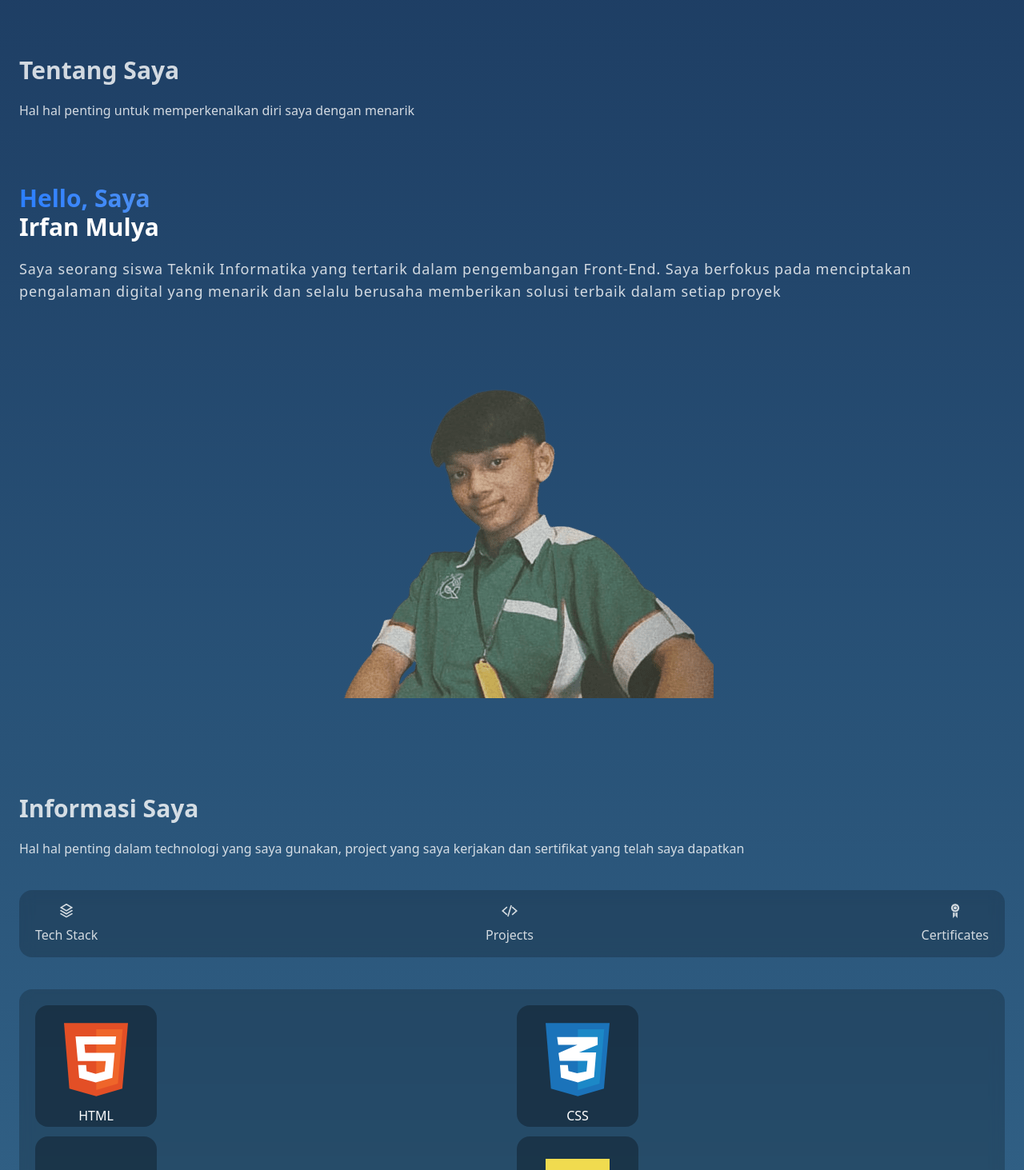
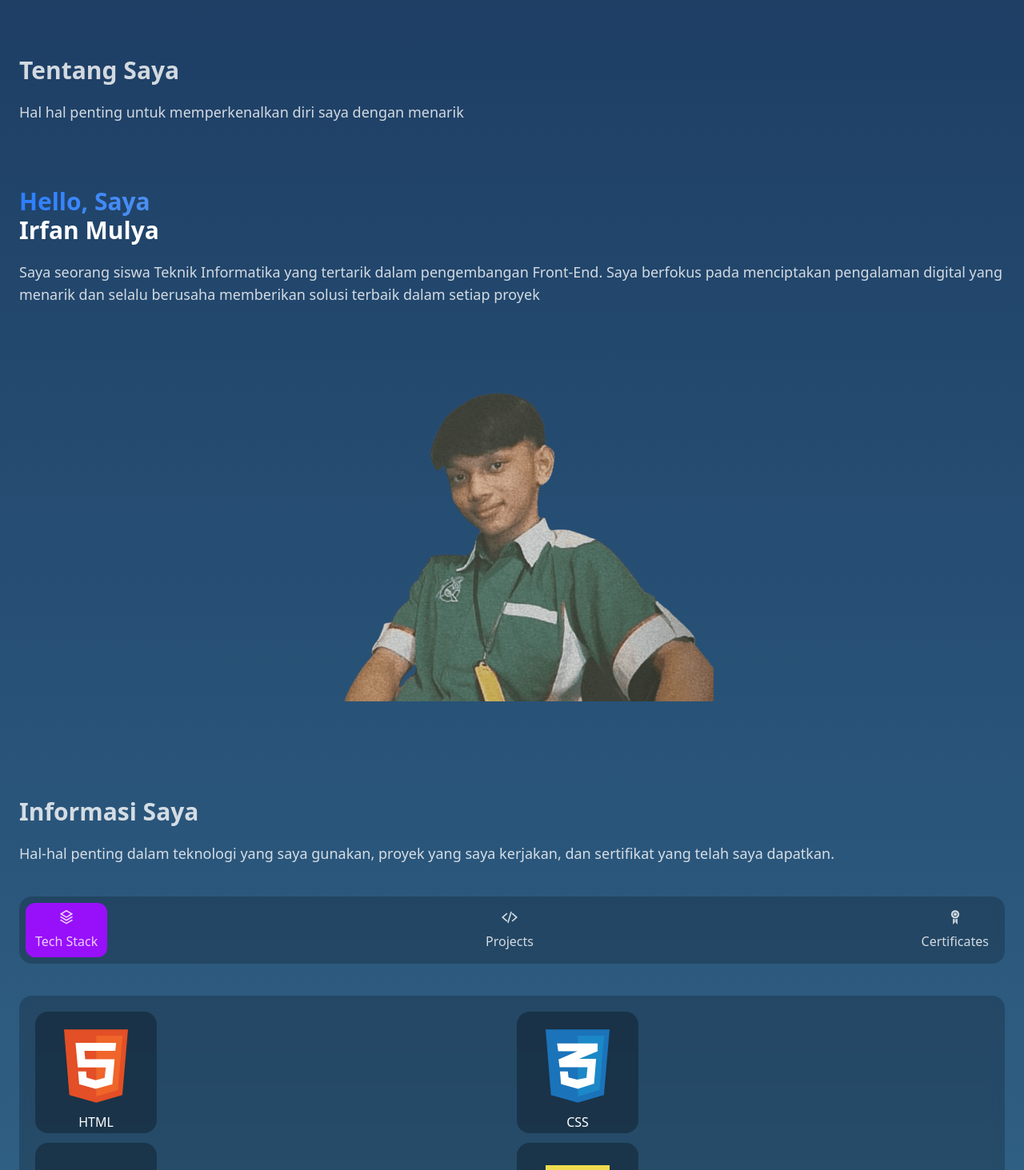
Before and after one commit to irfanmans/PORTOFOLIO, a React (Vite) app: page /main-home in a window 1280 px wide. Shown: the part 800-2263 px from the top of the page at 80% size. Built offline with nearby package versions, Linux system fonts and the light colour scheme.

Commit message:
add one state to use active mode

```diff
--- a/src/components/Footer.tsx
+++ b/src/components/Footer.tsx
@@ -9,7 +9,7 @@ export default function Footer() {
     <footer className="mt-30 px-6 py-10 bg-[#152C5B]">
       <div>
         <IconBrand src={footerImage} alt="footer-image" width={170} />
-        <p className="text-white/80 text-md tracking-wider mt-3 mb-8">
+        <p className="text-white/80 text-md mt-3 mb-8">
           Personal Website cara untuk memperkenalkan diri, khususnya pengetahuan
           dan achievement yang telah didapatkan
         </p>
--- a/src/parts/About.tsx
+++ b/src/parts/About.tsx
@@ -7,7 +7,7 @@ export default function About() {
       <div className="pt-30">
         <div className="text-white/80 pb-20">
           <h1 className="text-3xl font-bold">Tentang Saya</h1>
-          <p className="mt-5">
+          <p className="mt-5 text-lg">
             Hal hal penting untuk memperkenalkan diri saya dengan menarik
           </p>
         </div>
@@ -17,7 +17,7 @@ export default function About() {
               Hello, Saya
             </h1>
             <h1 className="text-3xl font-bold text-white">Irfan Mulya</h1>
-            <p className="mt-5 text-lg text-white/80 tracking-wider">
+            <p className="mt-5 text-lg text-white/80">
               Saya seorang siswa Teknik Informatika yang tertarik dalam
               pengembangan Front-End. Saya berfokus pada menciptakan pengalaman
               digital yang menarik dan selalu berusaha memberikan solusi terbaik
--- a/src/parts/Service.tsx
+++ b/src/parts/Service.tsx
@@ -12,43 +12,57 @@ export default function Service() {
   const [selectService, setSelectService] = useState<React.ReactNode>(
     <TechStack />
   );
+  const [active, setActive] = useState<string>("TechStack");
 
-  const handleService = (component: React.ReactNode) => {
+  const handleService = (component: React.ReactNode, serviceName: string) => {
     setSelectService(component);
+    setActive(serviceName);
   };
 
   return (
     <div className="pt-30">
-      <div className=" text-white/80 pb-10">
-        <h1 className="text-3xl font-bold ">Informasi Saya</h1>
-        <p className="mt-5">
-          Hal hal penting dalam technologi yang saya gunakan, project yang saya
-          kerjakan dan sertifikat yang telah saya dapatkan
+      <div className="text-white/80 pb-10">
+        <h1 className="text-3xl font-bold">Informasi Saya</h1>
+        <p className="mt-5 text-lg">
+          Hal-hal penting dalam teknologi yang saya gunakan, proyek yang saya
+          kerjakan, dan sertifikat yang telah saya dapatkan.
         </p>
       </div>
+
+      {/* Tab Navigation */}
       <div className="flex justify-between text-white/80 backdrop-blur-sm bg-black/20 py-2 px-2 rounded-2xl mb-10">
         <Button
-          className={`flex flex-col items-center gap-2 hover:bg-purple-400 py-2 px-3 rounded-xl`}
-          onClick={() => handleService(<TechStack />)}
+          className={`flex flex-col items-center gap-2 py-2 px-3 rounded-xl transition-all ${
+            active === "TechStack" ? "bg-purple-600" : "hover:bg-purple-600"
+          }`}
+          onClick={() => handleService(<TechStack />, "TechStack")}
         >
           <RiStackLine size={20} />
           <span className="text-md">Tech Stack</span>
         </Button>
+
         <Button
-          className="flex flex-col items-center gap-2 hover:bg-purple-400 py-2 px-3 rounded-xl"
-          onClick={() => handleService(<Projects />)}
+          className={`flex flex-col items-center gap-2 py-2 px-3 rounded-xl transition-all ${
+            active === "Projects" ? "bg-purple-600" : "hover:bg-purple-600"
+          }`}
+          onClick={() => handleService(<Projects />, "Projects")}
         >
           <IoCodeSlashSharp size={20} />
           <span className="text-md">Projects</span>
         </Button>
+
         <Button
-          className="flex flex-col items-center gap-2 hover:bg-purple-400 py-2 px-3 rounded-xl"
-          onClick={() => handleService(<Certificate />)}
+          className={`flex flex-col items-center gap-2 py-2 px-3 rounded-xl transition-all ${
+            active === "Certificates" ? "bg-purple-600" : "hover:bg-purple-600"
+          }`}
+          onClick={() => handleService(<Certificate />, "Certificates")}
         >
           <GiAchievement size={20} />
           <span className="text-md">Certificates</span>
         </Button>
       </div>
+
+      {/* Content */}
       <Card>{selectService}</Card>
     </div>
   );
```
